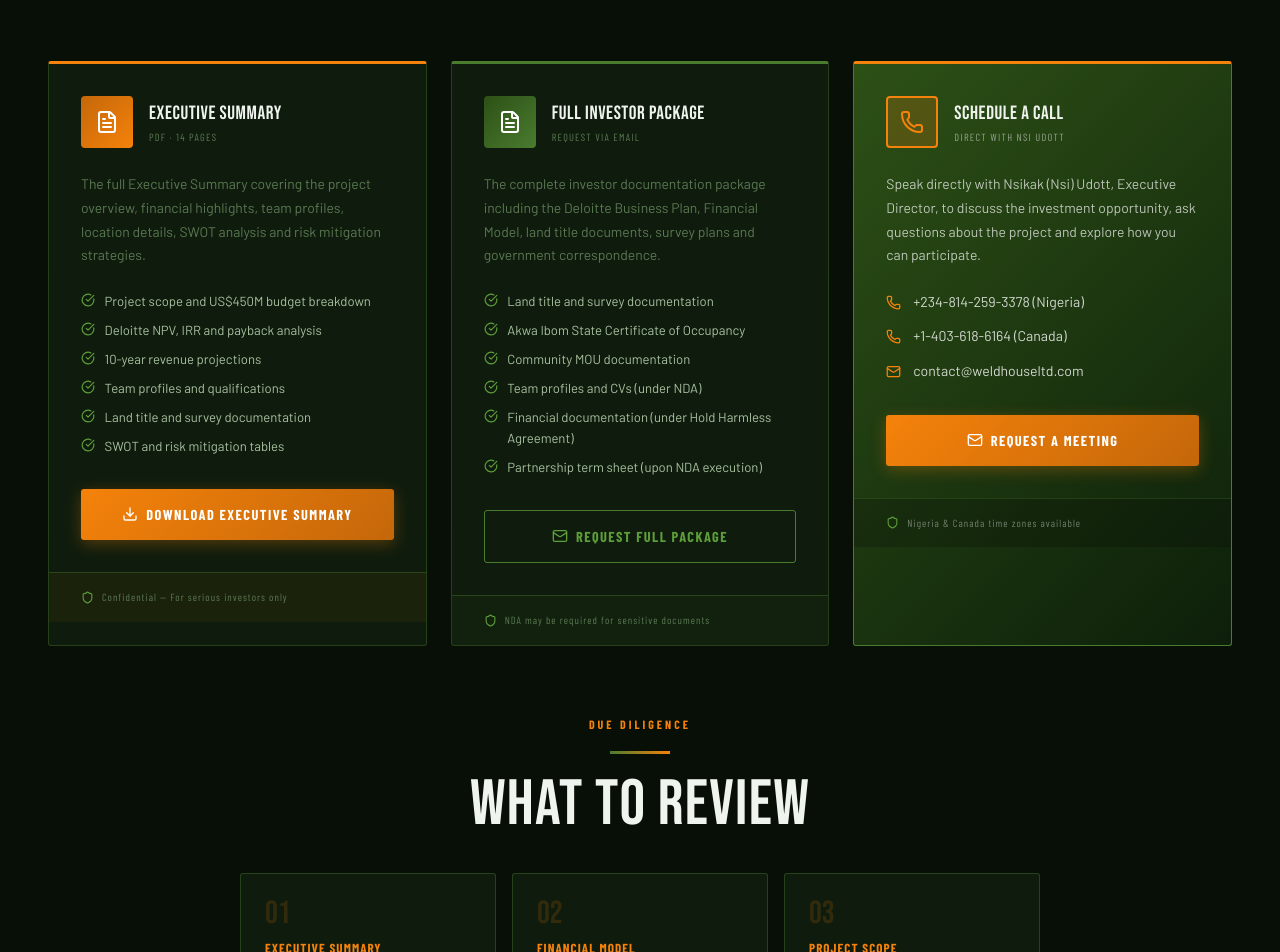
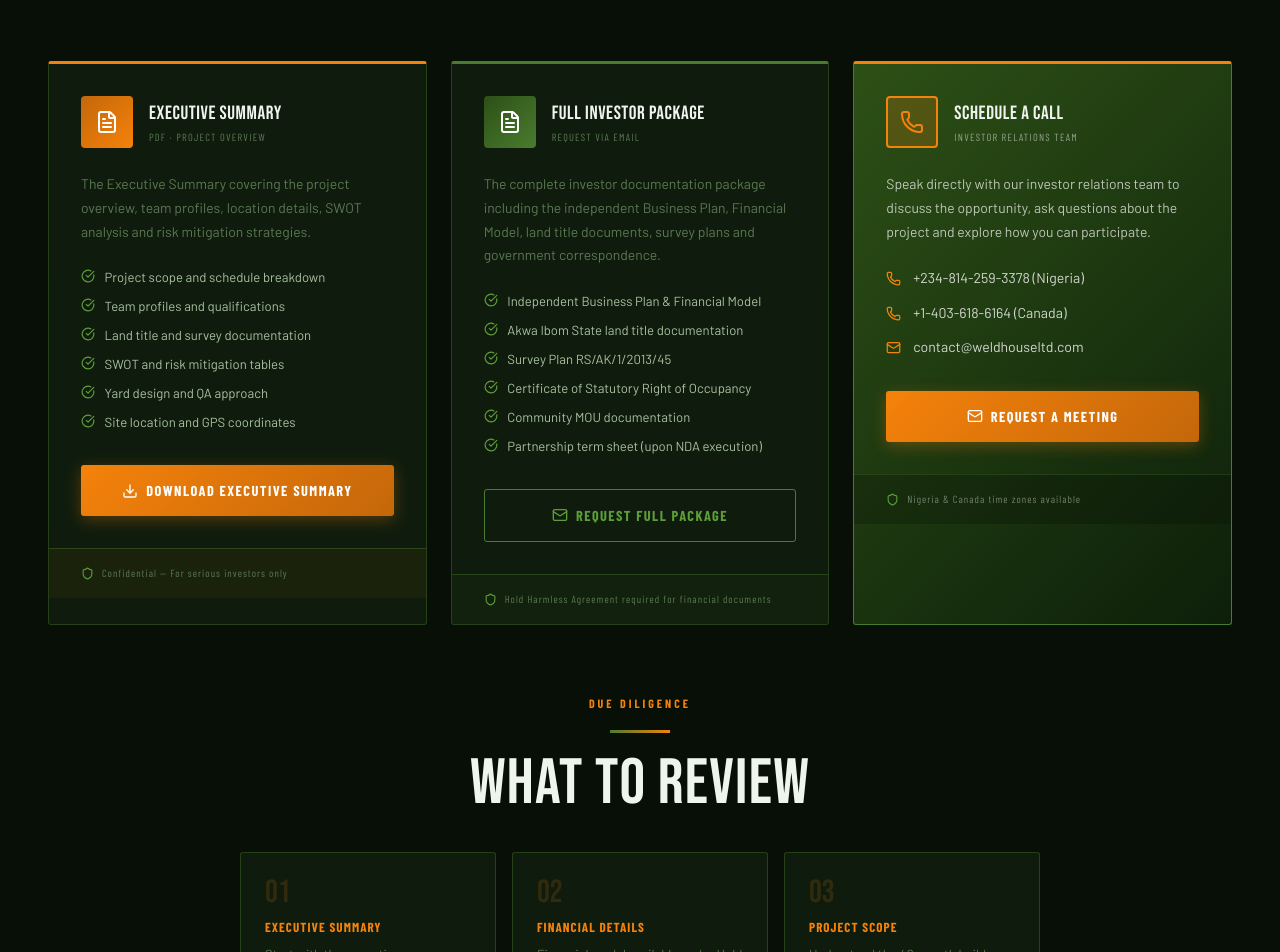
Before and after one commit to yessiho/weldhouseltd, a Next.js app: page /investors/download in a window 1280 px wide. Shown: the part 740-1692 px from the top of the page. Built offline with nearby package versions, Linux system fonts and the light colour scheme; a web font is replaced by a local one.

Commit message:
working in the dollars sign

```diff
--- a/app/investors/download/page.tsx
+++ b/app/investors/download/page.tsx
@@ -12,7 +12,6 @@ export default function DownloadPage() {
       <section style={{ background: "var(--bg-navbar)", borderBottom: "1px solid var(--border-green)", padding: "5rem 0 4rem", position: "relative", overflow: "hidden" }}>
         <div style={{ position: "absolute", inset: 0, backgroundImage: "linear-gradient(rgba(74,124,47,0.05) 1px, transparent 1px), linear-gradient(90deg, rgba(74,124,47,0.05) 1px, transparent 1px)", backgroundSize: "60px 60px" }} />
         <div style={{ position: "absolute", top: 0, left: 0, right: 0, height: "3px", background: "linear-gradient(90deg, var(--green), var(--orange), var(--green))" }} />
-        <div style={{ position: "absolute", top: "30%", right: "-10%", width: "400px", height: "400px", background: "radial-gradient(circle, rgba(245,130,10,0.07) 0%, transparent 70%)", pointerEvents: "none" }} />
         <div className="container" style={{ position: "relative", zIndex: 10 }}>
           <div style={{ display: "flex", gap: "0.5rem", alignItems: "center", marginBottom: "1rem" }}>
             <Link href="/investors" style={{ fontFamily: "var(--font-condensed)", fontSize: "0.75rem", color: "var(--text-muted)", letterSpacing: "0.1em", textTransform: "uppercase" }}>Investors</Link>
@@ -39,7 +38,7 @@ export default function DownloadPage() {
 
           <div style={{ display: "grid", gridTemplateColumns: "repeat(auto-fit, minmax(300px, 1fr))", gap: "1.5rem", marginBottom: "4rem" }}>
 
-            {/* ── Executive Summary Card ── */}
+            {/* ── Executive Summary ── */}
             <div style={{ background: "var(--bg-card)", border: "1px solid var(--border-green)", borderTop: "3px solid var(--orange)", borderRadius: "3px", overflow: "hidden" }}>
               <div style={{ padding: "2rem" }}>
                 <div style={{ display: "flex", alignItems: "center", gap: "1rem", marginBottom: "1.5rem" }}>
@@ -48,22 +47,22 @@ export default function DownloadPage() {
                   </div>
                   <div>
                     <div style={{ fontFamily: "var(--font-display)", fontSize: "1.2rem", color: "var(--text-primary)", letterSpacing: "0.03em" }}>Executive Summary</div>
-                    <div style={{ fontFamily: "var(--font-condensed)", fontSize: "0.65rem", color: "var(--text-muted)", letterSpacing: "0.12em", textTransform: "uppercase" }}>PDF · 14 Pages</div>
+                    <div style={{ fontFamily: "var(--font-condensed)", fontSize: "0.65rem", color: "var(--text-muted)", letterSpacing: "0.12em", textTransform: "uppercase" }}>PDF · Project Overview</div>
                   </div>
                 </div>
 
                 <p style={{ fontSize: "0.87rem", color: "var(--text-muted)", lineHeight: 1.7, marginBottom: "1.5rem" }}>
-                  The full Executive Summary covering the project overview, financial highlights, team profiles, location details, SWOT analysis and risk mitigation strategies.
+                  The Executive Summary covering the project overview, team profiles, location details, SWOT analysis and risk mitigation strategies.
                 </p>
 
                 <ul style={{ listStyle: "none", display: "flex", flexDirection: "column", gap: "0.5rem", marginBottom: "2rem" }}>
                   {[
-                    "Project scope and US$450M budget breakdown",
-                    "Deloitte NPV, IRR and payback analysis",
-                    "10-year revenue projections",
+                    "Project scope and schedule breakdown",
                     "Team profiles and qualifications",
                     "Land title and survey documentation",
                     "SWOT and risk mitigation tables",
+                    "Yard design and QA approach",
+                    "Site location and GPS coordinates",
                   ].map((item, i) => (
                     <li key={i} style={{ display: "flex", gap: "0.6rem", fontSize: "0.82rem", color: "var(--text-secondary)" }}>
                       <CheckCircle size={14} color="var(--green-light)" style={{ flexShrink: 0, marginTop: "2px" }} />
@@ -74,7 +73,6 @@ export default function DownloadPage() {
 
                 <a href="/documents/executive-summary.pdf" download className="btn-primary" style={{ width: "100%", justifyContent: "center" }}><Download size={16} /> Download Executive Summary</a>
               </div>
-
               <div style={{ padding: "1rem 2rem", background: "rgba(245,130,10,0.05)", borderTop: "1px solid var(--border-green)" }}>
                 <div style={{ display: "flex", gap: "0.5rem", alignItems: "center" }}>
                   <Shield size={13} color="var(--green-light)" />
@@ -83,7 +81,7 @@ export default function DownloadPage() {
               </div>
             </div>
 
-            {/* ── Full Package Card ── */}
+            {/* ── Full Package ── */}
             <div style={{ background: "var(--bg-card)", border: "1px solid var(--border-green)", borderTop: "3px solid var(--green)", borderRadius: "3px", overflow: "hidden" }}>
               <div style={{ padding: "2rem" }}>
                 <div style={{ display: "flex", alignItems: "center", gap: "1rem", marginBottom: "1.5rem" }}>
@@ -97,16 +95,16 @@ export default function DownloadPage() {
                 </div>
 
                 <p style={{ fontSize: "0.87rem", color: "var(--text-muted)", lineHeight: 1.7, marginBottom: "1.5rem" }}>
-                  The complete investor documentation package including the Deloitte Business Plan, Financial Model, land title documents, survey plans and government correspondence.
+                  The complete investor documentation package including the independent Business Plan, Financial Model, land title documents, survey plans and government correspondence.
                 </p>
 
                 <ul style={{ listStyle: "none", display: "flex", flexDirection: "column", gap: "0.5rem", marginBottom: "2rem" }}>
                   {[
-                    "Land title and survey documentation",
-                    "Akwa Ibom State Certificate of Occupancy",
+                    "Independent Business Plan & Financial Model",
+                    "Akwa Ibom State land title documentation",
+                    "Survey Plan RS/AK/1/2013/45",
+                    "Certificate of Statutory Right of Occupancy",
                     "Community MOU documentation",
-                    "Team profiles and CVs (under NDA)",
-                    "Financial documentation (under Hold Harmless Agreement)",
                     "Partnership term sheet (upon NDA execution)",
                   ].map((item, i) => (
                     <li key={i} style={{ display: "flex", gap: "0.6rem", fontSize: "0.82rem", color: "var(--text-secondary)" }}>
@@ -118,16 +116,15 @@ export default function DownloadPage() {
 
                 <a href={`mailto:${COMPANY.email}?subject=Full Investor Package Request`} className="btn-outline-green" style={{ width: "100%", justifyContent: "center" }}><Mail size={16} /> Request Full Package</a>
               </div>
-
               <div style={{ padding: "1rem 2rem", background: "rgba(74,124,47,0.05)", borderTop: "1px solid var(--border-green)" }}>
                 <div style={{ display: "flex", gap: "0.5rem", alignItems: "center" }}>
                   <Shield size={13} color="var(--green-light)" />
-                  <span style={{ fontFamily: "var(--font-condensed)", fontSize: "0.65rem", color: "var(--text-muted)", letterSpacing: "0.1em" }}>NDA may be required for sensitive documents</span>
+                  <span style={{ fontFamily: "var(--font-condensed)", fontSize: "0.65rem", color: "var(--text-muted)", letterSpacing: "0.1em" }}>Hold Harmless Agreement required for financial documents</span>
                 </div>
               </div>
             </div>
 
-            {/* ── Schedule a Call Card ── */}
+            {/* ── Schedule a Call ── */}
             <div style={{ background: "linear-gradient(135deg, var(--green-dark), var(--bg-navbar))", border: "1px solid var(--green)", borderTop: "3px solid var(--orange)", borderRadius: "3px", overflow: "hidden" }}>
               <div style={{ padding: "2rem" }}>
                 <div style={{ display: "flex", alignItems: "center", gap: "1rem", marginBottom: "1.5rem" }}>
@@ -136,12 +133,12 @@ export default function DownloadPage() {
                   </div>
                   <div>
                     <div style={{ fontFamily: "var(--font-display)", fontSize: "1.2rem", color: "var(--text-primary)", letterSpacing: "0.03em" }}>Schedule a Call</div>
-                    <div style={{ fontFamily: "var(--font-condensed)", fontSize: "0.65rem", color: "rgba(255,255,255,0.5)", letterSpacing: "0.12em", textTransform: "uppercase" }}>Direct with Nsi Udott</div>
+                    <div style={{ fontFamily: "var(--font-condensed)", fontSize: "0.65rem", color: "rgba(255,255,255,0.5)", letterSpacing: "0.12em", textTransform: "uppercase" }}>Investor Relations Team</div>
                   </div>
                 </div>
 
                 <p style={{ fontSize: "0.87rem", color: "rgba(255,255,255,0.7)", lineHeight: 1.7, marginBottom: "1.5rem" }}>
-                  Speak directly with Nsikak (Nsi) Udott, Executive Director, to discuss the investment opportunity, ask questions about the project and explore how you can participate.
+                  Speak directly with our investor relations team to discuss the opportunity, ask questions about the project and explore how you can participate.
                 </p>
 
                 <div style={{ display: "flex", flexDirection: "column", gap: "0.75rem", marginBottom: "2rem" }}>
@@ -152,7 +149,6 @@ export default function DownloadPage() {
 
                 <a href={`mailto:${COMPANY.email}?subject=Meeting Request — WeldHouse Investment`} className="btn-primary" style={{ width: "100%", justifyContent: "center" }}><Mail size={16} /> Request a Meeting</a>
               </div>
-
               <div style={{ padding: "1rem 2rem", background: "rgba(0,0,0,0.2)", borderTop: "1px solid rgba(74,124,47,0.3)" }}>
                 <div style={{ display: "flex", gap: "0.5rem", alignItems: "center" }}>
                   <Shield size={13} color="var(--green-light)" />
@@ -173,12 +169,12 @@ export default function DownloadPage() {
 
             <div style={{ display: "grid", gridTemplateColumns: "repeat(auto-fit, minmax(220px, 1fr))", gap: "1rem" }}>
               {[
-                { step: "01", title: "Executive Summary", desc: "Start with the executive summary for a full project overview.", href: "/documents/executive-summary.pdf", action: "Download PDF" },
-                { step: "02", title: "Financial Model",   desc: "Review the Deloitte NPV, IRR and 10-year revenue projections.", href: "/financials", action: "View Financials" },
-                { step: "03", title: "Project Scope",     desc: "Understand the 40-month build programme and budget breakdown.", href: "/project/scope", action: "View Scope" },
-                { step: "04", title: "Risk Analysis",     desc: "Review business and security risks with mitigation strategies.", href: "/risk", action: "View Risks" },
-                { step: "05", title: "Team Credentials",  desc: "Assess the leadership team experience and track record.", href: "/team", action: "Meet the Team" },
-                { step: "06", title: "Contact Us",        desc: "Reach out to discuss terms, ask questions or request an NDA.", href: "/contact", action: "Get in Touch" },
+                { step: "01", title: "Executive Summary",  desc: "Start with the executive summary for a full project overview.",                         href: "/investors/download", action: "Download PDF" },
+                { step: "02", title: "Financial Details",  desc: "Financial model available under Hold Harmless Agreement — request via email.",           href: "/financials",          action: "Request Access" },
+                { step: "03", title: "Project Scope",      desc: "Understand the 40-month build programme and schedule breakdown.",                        href: "/project/scope",       action: "View Scope" },
+                { step: "04", title: "Risk Analysis",      desc: "Review business and security risks with mitigation strategies.",                          href: "/risk",                action: "View Risks" },
+                { step: "05", title: "Team Credentials",   desc: "Assess the leadership team experience and track record.",                                 href: "/team",                action: "Meet the Team" },
+                { step: "06", title: "Contact Us",         desc: "Reach out to discuss terms, ask questions or request an NDA.",                            href: "/contact",             action: "Get in Touch" },
               ].map((item) => (
                 <Link key={item.step} href={item.href} style={{ background: "var(--bg-card)", border: "1px solid var(--border-green)", padding: "1.5rem", borderRadius: "3px", display: "block", textDecoration: "none" }}>
                   <div style={{ fontFamily: "var(--font-display)", fontSize: "2rem", color: "rgba(245,130,10,0.15)", lineHeight: 1, marginBottom: "0.5rem" }}>{item.step}</div>
@@ -194,7 +190,7 @@ export default function DownloadPage() {
         </div>
       </section>
 
-      {/* ── CONFIDENTIALITY NOTE ── */}
+      {/* ── CONFIDENTIALITY ── */}
       <section className="section-sm" style={{ background: "var(--bg-secondary)", borderTop: "1px solid var(--border-green)" }}>
         <div className="container">
           <div style={{ maxWidth: "700px", margin: "0 auto", background: "var(--bg-card)", border: "1px solid rgba(245,130,10,0.3)", padding: "2rem", borderRadius: "3px" }}>
@@ -203,7 +199,7 @@ export default function DownloadPage() {
               <div>
                 <div style={{ fontFamily: "var(--font-condensed)", fontSize: "0.72rem", fontWeight: 700, letterSpacing: "0.15em", textTransform: "uppercase", color: "var(--orange)", marginBottom: "0.5rem" }}>Confidentiality Notice</div>
                 <p style={{ fontSize: "0.85rem", color: "var(--text-muted)", margin: 0, lineHeight: 1.7 }}>
-                  All documents provided by WeldHouse Limited are strictly confidential and are intended solely for the use of the individual or entity to whom they are addressed. Recipients are not authorised to reproduce, distribute or disclose any information contained herein without the prior written consent of WeldHouse Limited.
+                  All documents provided by WeldHouse Limited are strictly confidential and are intended solely for the use of the individual or entity to whom they are addressed. Financial documentation is only released upon execution of a Hold Harmless Agreement. Recipients are not authorised to reproduce or distribute any information without the prior written consent of WeldHouse Limited.
                 </p>
               </div>
             </div>
@@ -211,7 +207,7 @@ export default function DownloadPage() {
         </div>
       </section>
 
-      {/* ── FINAL CTA ── */}
+      {/* ── CTA ── */}
       <section style={{ background: "linear-gradient(135deg, var(--green-dark), var(--bg-navbar))", borderTop: "2px solid var(--orange)", padding: "4rem 0" }}>
         <div className="container" style={{ textAlign: "center" }}>
           <h2 style={{ marginBottom: "1rem" }}>Ready to Move Forward?</h2>
--- a/app/layout.tsx
+++ b/app/layout.tsx
@@ -30,13 +30,13 @@ export const metadata: Metadata = {
     siteName: "WeldHouse Limited",
     title: "WeldHouse Limited | Nigeria's First Modern Oil & Gas Fabrication Yard",
     description:
-      "Developing Nigeria's first modern high tonnage Oil & Gas Fabrication Yard. US$450M project backed by Deloitte financial model with NPV of US$1.4B.",
+      "Developing Nigeria's first modern high tonnage Oil & Gas Fabrication Yard — enabling full in-country compliance with the Nigerian Content Law.",
   },
   twitter: {
     card: "summary_large_image",
     title: "WeldHouse Limited | Nigeria's First Modern Oil & Gas Fabrication Yard",
     description:
-      "Developing Nigeria's first modern high tonnage Oil & Gas Fabrication Yard. US$450M project backed by Deloitte financial model with NPV of US$1.4B.",
+      "Developing Nigeria's first modern high tonnage Oil & Gas Fabrication Yard — enabling full in-country compliance with the Nigerian Content Law.",
   },
   robots: {
     index: true,
--- a/app/project/scope/page.tsx
+++ b/app/project/scope/page.tsx
@@ -144,7 +144,7 @@ export default function ScopePage() {
             </p>
           </div>
 
-          <div style={{ border: "1px solid var(--border-green)", overflow: "hidden" }}>
+          {/* <div style={{ border: "1px solid var(--border-green)", overflow: "hidden" }}>
             <table className="wh-table">
               <thead>
                 <tr>
@@ -178,7 +178,7 @@ export default function ScopePage() {
                 </tr>
               </tbody>
             </table>
-          </div>
+          </div> */}
 
           {/* Confidentiality note */}
           <div style={{ marginTop: "2rem", background: "var(--bg-card)", border: "1px solid rgba(245,130,10,0.3)", padding: "1.5rem", borderRadius: "3px", display: "flex", gap: "1rem", alignItems: "flex-start" }}>
--- a/components/financials/FinancialHighlights.tsx
+++ b/components/financials/FinancialHighlights.tsx
@@ -1,37 +1,13 @@
 // components/financials/FinancialHighlights.tsx
-
-import { TrendingUp } from "lucide-react";
 
 export default function FinancialHighlights() {
   return (
-    <div style={{ background: "var(--bg-card)", border: "1px solid var(--border-green)", borderTop: "3px solid var(--orange)", padding: "3rem", borderRadius: "3px" }}>
-
-      <div style={{ display: "flex", alignItems: "center", justifyContent: "center", gap: "1rem", marginBottom: "2rem" }}>
-        <div style={{ width: "60px", height: "60px", background: "linear-gradient(135deg, var(--green-dark), var(--green))", borderRadius: "4px", display: "flex", alignItems: "center", justifyContent: "center", border: "2px solid var(--orange)" }}>
-          <TrendingUp size={24} color="var(--orange)" />
-        </div>
-        <div style={{ textAlign: "left" }}>
-          <div style={{ fontFamily: "var(--font-display)", fontSize: "1.5rem", color: "var(--text-primary)", letterSpacing: "0.03em" }}>Deloitte &amp; Touche</div>
-          <div style={{ fontFamily: "var(--font-condensed)", fontSize: "0.7rem", color: "var(--text-muted)", letterSpacing: "0.12em", textTransform: "uppercase" }}>Independent Financial Advisor</div>
-        </div>
-      </div>
-
-      <p style={{ fontSize: "0.95rem", color: "var(--text-secondary)", lineHeight: 1.8, marginBottom: "2rem", textAlign: "center" }}>
-        An independent Business Plan and Financial Model of the venture developed by Deloitte has confirmed the project as being very profitable and highly feasible.
+    <div style={{ background: "var(--bg-card)", border: "1px solid var(--border-green)", borderTop: "3px solid var(--orange)", padding: "3rem", borderRadius: "3px", textAlign: "center" }}>
+      <div style={{ fontFamily: "var(--font-display)", fontSize: "1.5rem", color: "var(--text-primary)", letterSpacing: "0.03em", marginBottom: "0.5rem" }}>Independent Financial Model</div>
+      <div style={{ fontFamily: "var(--font-condensed)", fontSize: "0.7rem", color: "var(--text-muted)", letterSpacing: "0.12em", textTransform: "uppercase", marginBottom: "1.5rem" }}>Verified by an Independent Financial Advisor</div>
+      <p style={{ fontSize: "0.95rem", color: "var(--text-secondary)", lineHeight: 1.8, maxWidth: "500px", margin: "0 auto" }}>
+        An independent Business Plan and Financial Model has confirmed the project as highly profitable and commercially feasible. Financial details are available to qualified investors upon execution of a Hold Harmless Agreement.
       </p>
-
-      <div style={{ display: "grid", gridTemplateColumns: "repeat(3, 1fr)", gap: "1px", background: "var(--border-green)", border: "1px solid var(--border-green)" }}>
-        {[
-          { value: "54.8%", label: "IRR" },
-          { value: "5 Years", label: "Payback" },
-        ].map((s) => (
-          <div key={s.label} style={{ padding: "1.25rem", background: "var(--bg-secondary)", textAlign: "center" }}>
-            <div className="stat-value" style={{ fontSize: "2rem" }}>{s.value}</div>
-            <div style={{ fontFamily: "var(--font-condensed)", fontSize: "0.68rem", fontWeight: 700, letterSpacing: "0.15em", textTransform: "uppercase", color: "var(--text-muted)", marginTop: "0.25rem" }}>{s.label}</div>
-          </div>
-        ))}
-      </div>
-
     </div>
   );
 }
--- a/components/home/HeroSection.tsx
+++ b/components/home/HeroSection.tsx
@@ -153,9 +153,10 @@ export default function HeroSection() {
           {[
             { value: "49 Ha",   label: "Land Acquired",  suffix: "Akwa Ibom State" },
             { value: "40 Mths", label: "Build Timeline", suffix: "To Completion" },
+            { value: "20+",     label: "Contracts",      suffix: "On Standby" },
             { value: "95",      label: "Oil Blocks",     suffix: "Yet Undeveloped" },
-            { value: "20+",     label: "Contracts",      suffix: "On Standby" },
             { value: "1st",     label: "In Nigeria",     suffix: "Fabrication Yard" },
+            { value: "8 NM",    label: "Ocean Access",   suffix: "From Atlantic" },
           ].map((stat, i) => (
             <div key={stat.label} style={{ padding: "1.75rem 1.25rem", borderRight: i < 5 ? "1px solid var(--border-green)" : "none", background: i % 2 === 0 ? "transparent" : "rgba(74,124,47,0.03)" }}>
               <div className="stat-value" style={{ fontSize: "clamp(1.8rem, 3vw, 2.2rem)" }}>{stat.value}</div>
--- a/components/investors/DeloitteEndorsement.tsx
+++ /dev/null
@@ -1,38 +0,0 @@
-// components/investors/DeloitteEndorsement.tsx
-
-import { TrendingUp } from "lucide-react";
-
-export default function DeloitteEndorsement() {
-  return (
-    <div style={{ background: "var(--bg-card)", border: "1px solid var(--border-green)", borderTop: "3px solid var(--orange)", padding: "2.5rem", borderRadius: "3px", textAlign: "center" }}>
-
-      <div style={{ display: "flex", alignItems: "center", justifyContent: "center", gap: "1rem", marginBottom: "1.5rem" }}>
-        <div style={{ width: "56px", height: "56px", background: "linear-gradient(135deg, var(--green-dark), var(--green))", borderRadius: "4px", display: "flex", alignItems: "center", justifyContent: "center", border: "2px solid var(--orange)" }}>
-          <TrendingUp size={24} color="var(--orange)" />
-        </div>
-        <div style={{ textAlign: "left" }}>
-          <div style={{ fontFamily: "var(--font-display)", fontSize: "1.4rem", color: "var(--text-primary)", letterSpacing: "0.03em" }}>Deloitte &amp; Touche</div>
-          <div style={{ fontFamily: "var(--font-condensed)", fontSize: "0.68rem", color: "var(--text-muted)", letterSpacing: "0.12em", textTransform: "uppercase" }}>Independent Financial Model</div>
-        </div>
-      </div>
-
-      <p style={{ fontSize: "0.9rem", color: "var(--text-secondary)", lineHeight: 1.8, maxWidth: "500px", margin: "0 auto 2rem" }}>
-        Deloitte independently developed the Business Plan and Financial Model for this venture — confirming the project as highly profitable and commercially feasible.
-      </p>
-
-      <div style={{ display: "grid", gridTemplateColumns: "repeat(3, 1fr)", gap: "1px", background: "var(--border-green)", border: "1px solid var(--border-green)" }}>
-        {[
-          { value: "$1.40B", label: "NPV" },
-          { value: "54.8%", label: "IRR" },
-          { value: "5 Yrs", label: "Payback" },
-        ].map((s) => (
-          <div key={s.label} style={{ padding: "1.25rem", background: "var(--bg-secondary)", textAlign: "center" }}>
-            <div className="stat-value" style={{ fontSize: "2rem" }}>{s.value}</div>
-            <div style={{ fontFamily: "var(--font-condensed)", fontSize: "0.68rem", fontWeight: 700, letterSpacing: "0.15em", textTransform: "uppercase", color: "var(--text-muted)", marginTop: "0.25rem" }}>{s.label}</div>
-          </div>
-        ))}
-      </div>
-
-    </div>
-  );
-}
```
Also changed, not shown: components/investors/InvestorEndorsement.tsx (added, +22 -0 lines).
